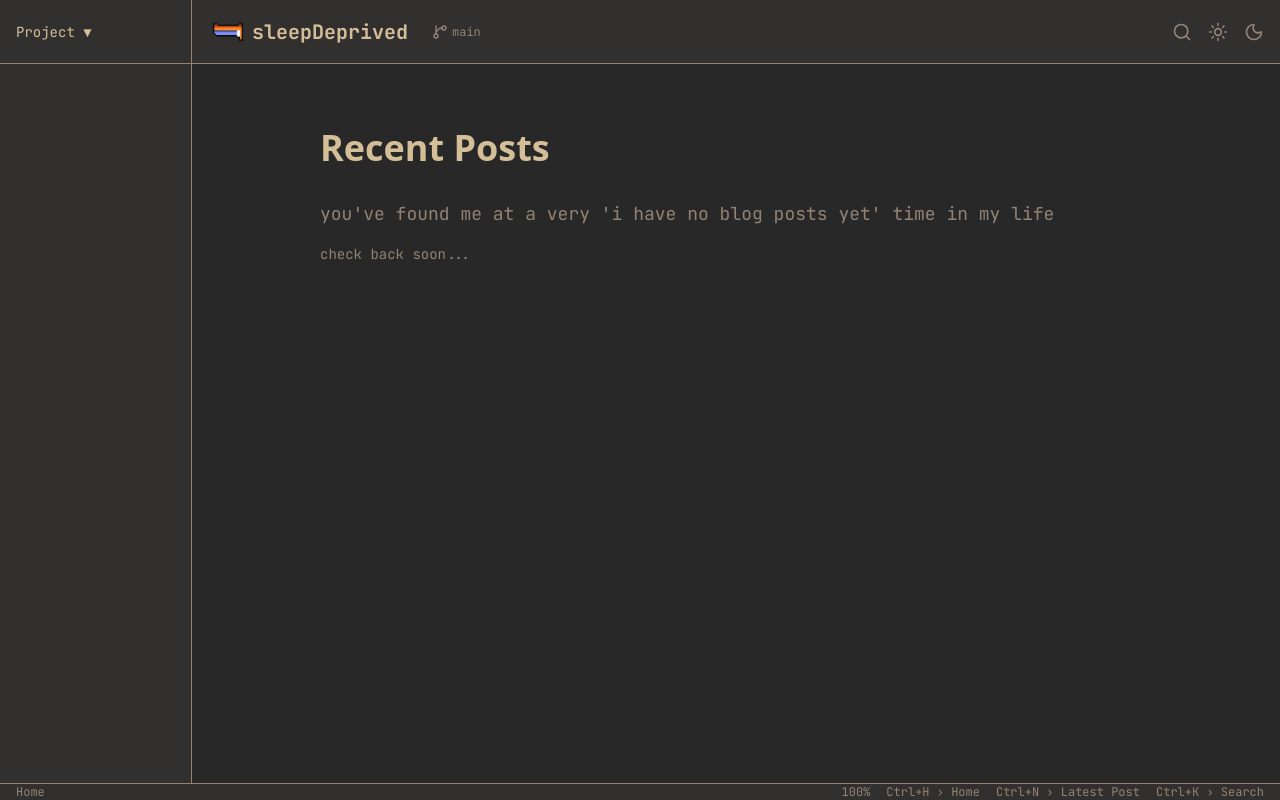
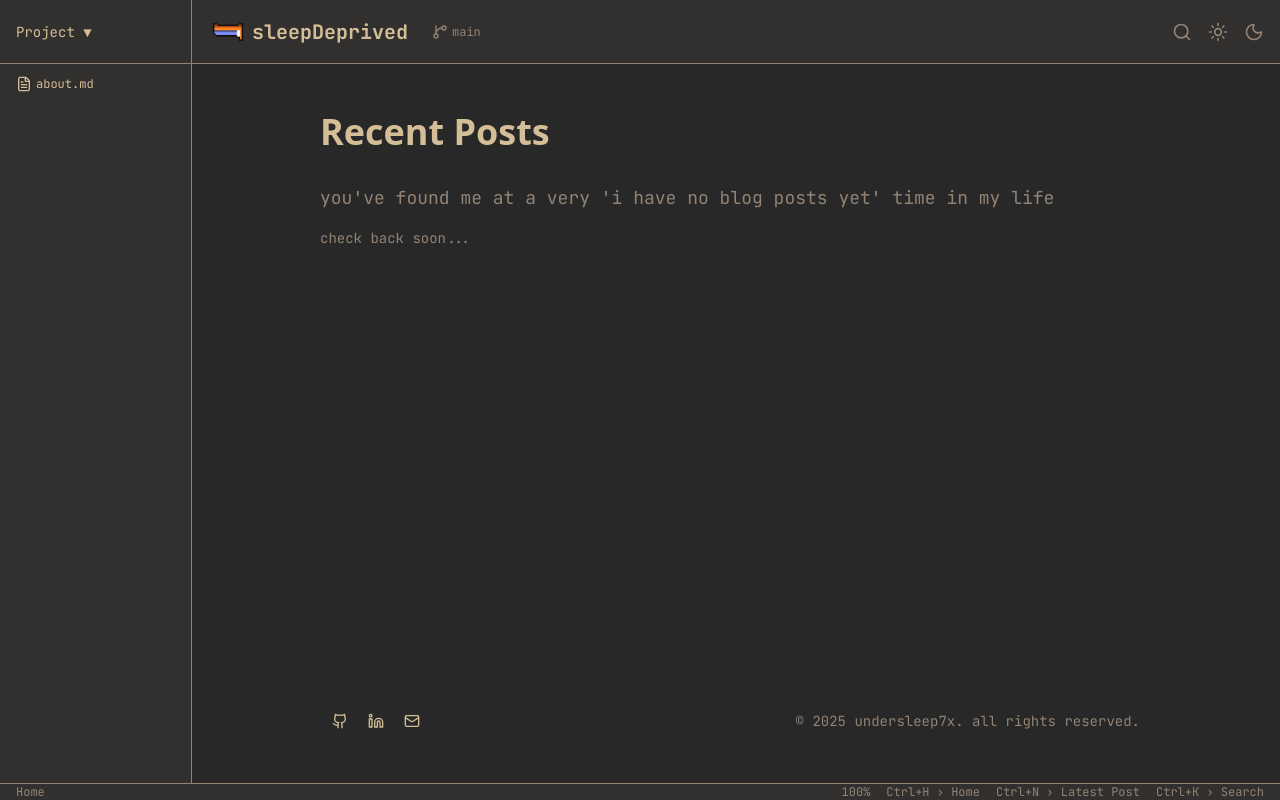
Before and after one commit to undersleep7x/blog7x, an Astro site: page / in a window 1280 px wide. Built offline with nearby package versions, Linux system fonts and the light colour scheme; Astro itself is replaced by a stand-in of ours.

Commit message:
fix(i'm still dumb) forgot the about page, moved the footer to display consistently, routing issues

```diff
--- a/src/components/Feed.tsx
+++ b/src/components/Feed.tsx
@@ -1,5 +1,3 @@
-import Footer from './Footer'
-
 interface Post {
     slug: string
     title: string
@@ -48,7 +46,6 @@ export default function Feed({posts}: {posts: Post[]}) {
                     </div>
                 </div>
             ))}
-            <Footer />
         </div>
     )
 }
--- a/src/components/FileTree.tsx
+++ b/src/components/FileTree.tsx
@@ -62,6 +62,14 @@ export default function FileTree({posts}: FileTreeProps) {
 
     return (
         <div className="text-sm">
+            <a
+                href="/about"
+                className="flex text-xs items-center py-1 px-2 hover:bg-tertiary text-primary mb-2"
+            >
+                <FileText className="text-sm w-4 h-4 mr-1" />
+                about.md
+            </a>
+
             {Object.keys(grouped)
                 .sort()
                 .reverse()
--- a/src/components/Footer.tsx
+++ b/src/components/Footer.tsx
@@ -1,4 +1,4 @@
-import {Github, Linkedin, Mail, Twitter} from 'lucide-react'
+import {Github, Linkedin, Mail} from 'lucide-react'
 
 const Footer = () => {
     const socials = [
@@ -20,7 +20,7 @@ const Footer = () => {
     ]
 
     return (
-        <footer className="px-3 md:pt-4 flex-col flex md:pb-5 items-center md:flex-row md:justify-between">
+        <footer className="px-3 md:pt-4 flex-col flex items-center md:flex-row md:justify-between">
             <div className="w-full pt-1 flex justify-center md:w-auto">
                 <div className="flex gap-4 sm:gap-5 flex-nowrap">
                     {socials.map(({href, icon, hover}) => (
--- a/src/components/IDELayout.tsx
+++ b/src/components/IDELayout.tsx
@@ -50,7 +50,7 @@ export default function IDELayout({children, posts}: IDELayoutProps) {
                     <div className="hidden md:flex">
                         <Sidebar isOpen={sidebarOpen} posts={posts} />
                     </div>
-                    <div className="flex-1 overflow-y-auto bg-primary text-primary p-8 scroll-container">
+                    <div className="flex-1 overflow-y-auto bg-primary text-primary p-4 scroll-container">
                         {children}
                     </div>
                 </div>
--- a/src/pages/index.astro
+++ b/src/pages/index.astro
@@ -1,6 +1,7 @@
 ---
 import Layout from '../layouts/Layout.astro';
 import Feed from '../components/Feed';
+import Footer from '../components/Footer';
 import { getCollection } from 'astro:content';
 
 const allPosts = await getCollection('posts');
@@ -16,7 +17,8 @@ const posts = allPosts
 ---
 
 <Layout>
-  <div class="max-w-4xl mx-auto p-8">
+    <div class="justify-between h-full flex flex-col max-w-4xl mx-auto p-8">
+      <div>
           <h1 class="text-4xl font-bold mb-8">Recent Posts</h1>
           {posts.length > 0 ? (
             <Feed posts={posts} client:load />
@@ -31,4 +33,6 @@ const posts = allPosts
             </div>
             )}
       </div>
+    <Footer />
+  </div>
 </Layout>
```
Also changed, not shown: .gitea/workflows/deploy.yml, 3 other files. Lines whose indentation alone changed are shown as unchanged.
